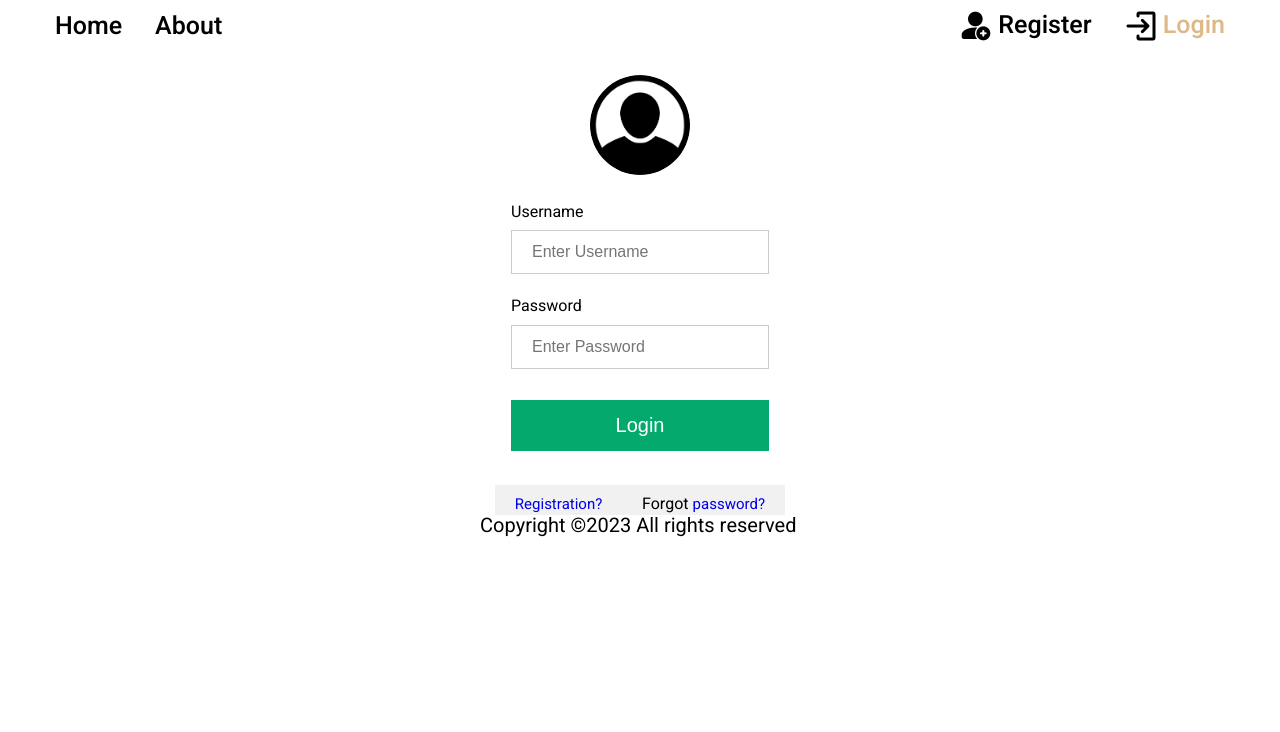
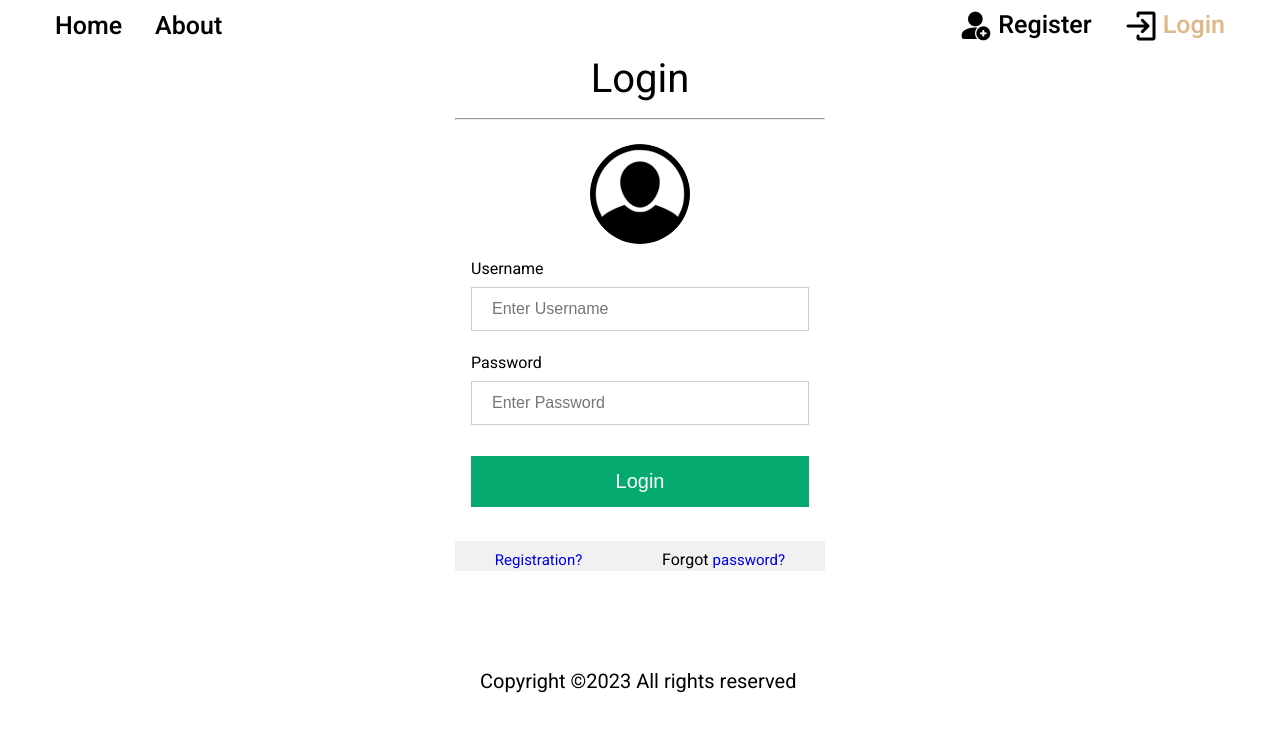
Before and after one commit to SochircaRoman/logo_generator-web-app, a Vue app in the folder client/: page /login in a window 1280 px wide. Shown: the top 732 px of the page. Built offline with nearby package versions, Linux system fonts and the light colour scheme.

Commit message:
Fix errors

```diff
--- a/client/src/views/LoginView.vue
+++ b/client/src/views/LoginView.vue
@@ -1,4 +1,8 @@
 <template>
+
+  <main class="login">
+    <section class="login__content">
+
       <div class="wrapper">
 
         <div v-if="loginStatus" class="succes_popup">
@@ -6,6 +10,12 @@
         </div>
 
         <Form v-else @submit="handleLogin" :validation-schema="schema">
+
+          <div class="login__info">
+            <h1 class="login__title">Login</h1>
+          </div>
+
+          <hr>
 
           <div class="img_container">
             <img src="png/avatar.png" alt="Avatar" class="profile_img">
@@ -43,6 +53,11 @@
 
         </Form>
       </div>
+
+    </section>
+  </main>
+
+
 </template>
 
 <script>
@@ -104,11 +119,13 @@ export default {
 </script>
 
 <style scoped>
+.login__content {
+  margin-top: 50px;
+  margin-bottom: 100px;
+}
 
 .wrapper {
-  max-width: 25%;
-  margin: 0 auto;
-  margin-top: 75px;
+  max-width: 400px;
 }
 
 .succes_popup {
@@ -116,13 +133,18 @@ export default {
   margin-top: 15%;
 }
 
+.login__title {
+  text-align: center;
+  font-size: 40px;
+  line-height: 60px;
+}
+
 .img_container {
   text-align: center;
-  margin: 24px 0 12px 0;
+  margin: 24px 0 0px 0px;
 }
 
 .profile_img {
-  width: 100px;
   border-radius: 50%;
 }
 
--- a/client/src/views/RegistrationView.vue
+++ b/client/src/views/RegistrationView.vue
@@ -10,7 +10,7 @@
             <h1 class="registration__title">Registration</h1>
           </div>
 
-          <hr>
+          <hr class="registration__line">
 
           <div class="input_container" v-if="!successful">
 
@@ -127,6 +127,10 @@ export default {
   line-height: 60px;
 }
 
+.registration__line {
+
+}
+
 .input_container {
   padding: 16px;
 }
```
Also changed, not shown: client/public/png/avatar.png. Lines whose indentation alone changed are shown as unchanged.
